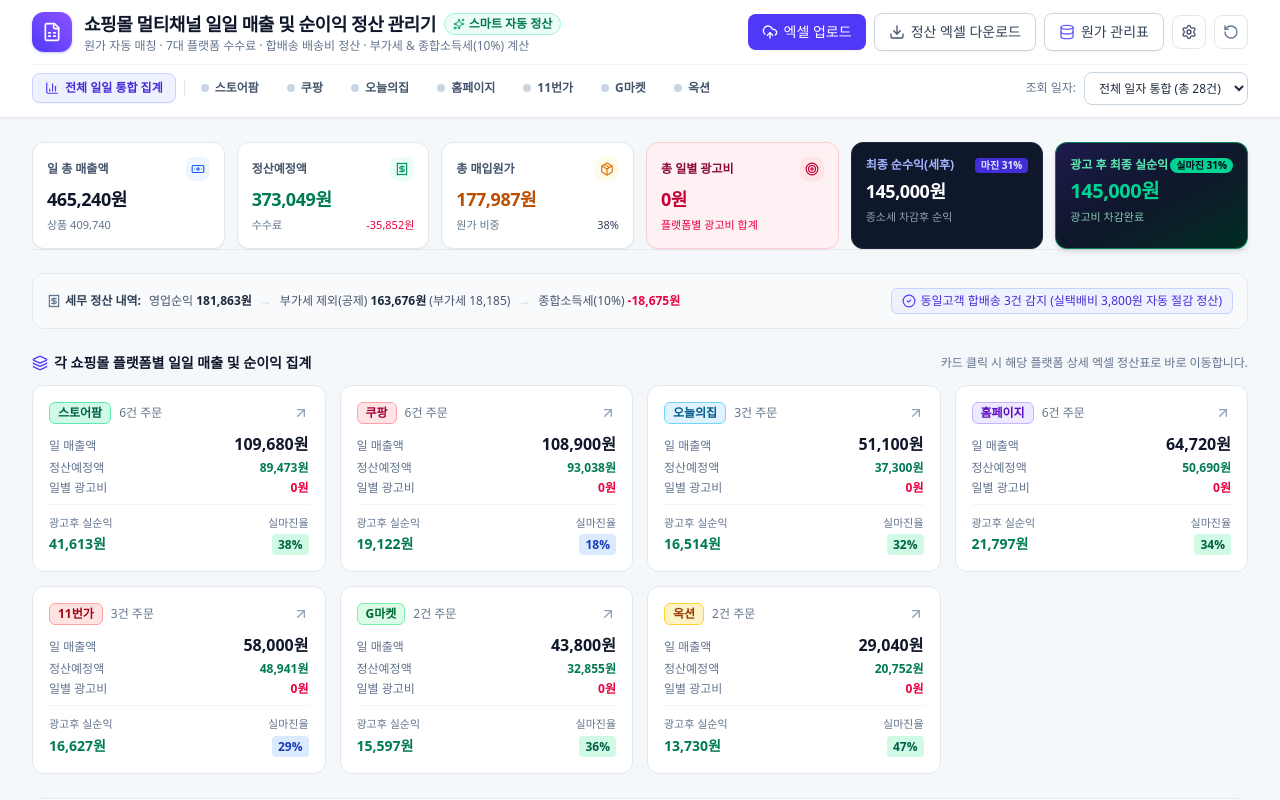
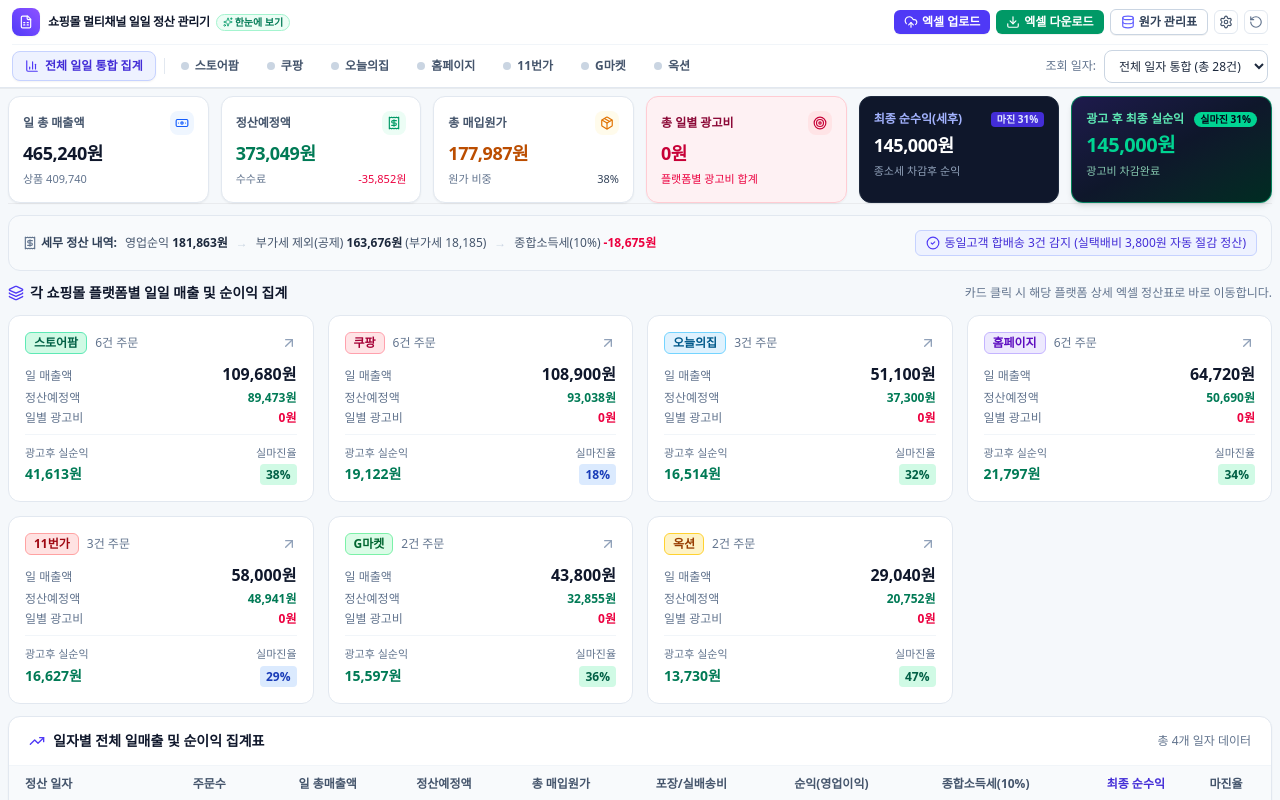
Before and after one commit to kisung6943-blip/daily-calculator, a React (Vite) app: page / in a window 1280 px wide. Shown: the top 800 px of the page. Built offline with nearby package versions, Linux system fonts and the light colour scheme.

Commit message:
compact_at_a_glance_layout

```diff
--- a/src/App.tsx
+++ b/src/App.tsx
@@ -271,7 +271,7 @@ export default function App() {
       />
 
       {/* Main View Area */}
-      <main className="flex-1 max-w-7xl w-full mx-auto px-4 sm:px-6 lg:px-8 py-6">
+      <main className="flex-1 max-w-[99%] xl:max-w-[1700px] w-full mx-auto px-2 py-2">
         {currentTab === 'dashboard' && (
           <DashboardView
             orders={orders}
--- a/src/components/DashboardView.tsx
+++ b/src/components/DashboardView.tsx
@@ -162,7 +162,7 @@ export const DashboardView: React.FC<DashboardViewProps> = ({
   });
 
   return (
-    <div className="space-y-6">
+    <div className="space-y-3">
       {/* Unmatched Cost Alert Banner if any */}
       {unmatchedOrders.length > 0 && (
         <div className="bg-amber-50 border border-amber-200 rounded-xl p-4 flex items-start justify-between shadow-xs">
--- a/src/components/Header.tsx
+++ b/src/components/Header.tsx
@@ -41,65 +41,62 @@ export const Header: React.FC<HeaderProps> = ({
   totalOrdersCount,
 }) => {
   return (
-    <header className="bg-white border-b border-slate-200 sticky top-0 z-30 shadow-xs">
+    <header className="bg-white border-b border-slate-200 sticky top-0 z-30 shadow-2xs">
       {/* Top Banner / Navigation */}
-      <div className="max-w-7xl mx-auto px-4 sm:px-6 lg:px-8">
-        <div className="flex items-center justify-between h-16">
+      <div className="max-w-[98%] xl:max-w-[1600px] mx-auto px-3">
+        <div className="flex items-center justify-between h-11">
           {/* Logo & Title */}
-          <div className="flex items-center space-x-3">
-            <div className="w-10 h-10 rounded-xl bg-gradient-to-tr from-indigo-600 to-violet-500 flex items-center justify-center text-white shadow-sm shadow-indigo-200">
-              <FileSpreadsheet className="w-5 h-5" />
+          <div className="flex items-center space-x-2">
+            <div className="w-7 h-7 rounded-lg bg-gradient-to-tr from-indigo-600 to-violet-500 flex items-center justify-center text-white shadow-xs">
+              <FileSpreadsheet className="w-3.5 h-3.5" />
             </div>
             <div>
-              <div className="flex items-center space-x-2">
-                <h1 className="font-bold text-lg text-slate-900 tracking-tight">
-                  쇼핑몰 멀티채널 일일 매출 및 순이익 정산 관리기
+              <div className="flex items-center space-x-1.5">
+                <h1 className="font-bold text-xs text-slate-900 tracking-tight">
+                  쇼핑몰 멀티채널 일일 정산 관리기
                 </h1>
-                <span className="inline-flex items-center px-2 py-0.5 rounded-full text-xs font-semibold bg-emerald-50 text-emerald-700 border border-emerald-200">
-                  <Sparkles className="w-3 h-3 mr-1 text-emerald-600" />
-                  스마트 자동 정산
+                <span className="inline-flex items-center px-1.5 py-0.2 rounded-full text-[10px] font-semibold bg-emerald-50 text-emerald-700 border border-emerald-200">
+                  <Sparkles className="w-2.5 h-2.5 mr-0.5 text-emerald-600" />
+                  한눈에 보기
                 </span>
               </div>
-              <p className="text-xs text-slate-500">
-                원가 자동 매칭 · 7대 플랫폼 수수료 · 합배송 배송비 정산 · 부가세 & 종합소득세(10%) 계산
-              </p>
             </div>
           </div>
 
           {/* Global Action Buttons */}
-          <div className="flex items-center space-x-2">
+          <div className="flex items-center space-x-1.5">
             <button
               id="btn-upload-excel"
               onClick={onOpenUpload}
-              className="inline-flex items-center px-3.5 py-2 rounded-lg text-sm font-medium bg-indigo-600 text-white hover:bg-indigo-700 shadow-xs transition-colors cursor-pointer"
+              className="inline-flex items-center px-2.5 py-1 rounded-md text-xs font-semibold bg-indigo-600 text-white hover:bg-indigo-700 shadow-2xs transition-colors cursor-pointer"
             >
-              <UploadCloud className="w-4 h-4 mr-1.5" />
+              <UploadCloud className="w-3.5 h-3.5 mr-1" />
               엑셀 업로드
             </button>
 
             <button
               id="btn-export-excel"
               onClick={onExportExcel}
-              className="inline-flex items-center px-3.5 py-2 rounded-lg text-sm font-medium bg-white text-slate-700 border border-slate-300 hover:bg-slate-50 shadow-xs transition-colors cursor-pointer"
+              className="inline-flex items-center px-2.5 py-1 rounded-md text-xs font-semibold bg-emerald-600 text-white hover:bg-emerald-700 shadow-2xs transition-colors cursor-pointer"
             >
-              <Download className="w-4 h-4 mr-1.5 text-slate-600" />
-              정산 엑셀 다운로드
+              <Download className="w-3.5 h-3.5 mr-1" />
+              엑셀 다운로드
             </button>
 
             <button
               id="btn-cost-master-top"
               onClick={() => onSelectTab('cost_master')}
-              className={`inline-flex items-center px-3.5 py-2 rounded-lg text-sm font-medium border shadow-xs transition-colors cursor-pointer relative ${
+              className={`inline-flex items-center px-2.5 py-1 rounded-md text-xs font-semibold border shadow-2xs transition-colors cursor-pointer relative ${
                 currentTab === 'cost_master'
                   ? 'bg-slate-900 text-white border-slate-900'
                   : 'bg-white text-slate-700 border-slate-300 hover:bg-slate-50'
               }`}
             >
-              <Database className="w-4 h-4 mr-1.5 text-indigo-500" />
+              <Database className="w-3.5 h-3.5 mr-1 text-indigo-500" />
               원가 관리표
               {unmatchedCostCount > 0 && (
-                <span className="ml-1.5 px-1.5 py-0.2 text-xs font-bold rounded-full bg-rose-500 text-white animate-pulse">
-                  {unmatchedCostCount}건 미등록
+                <span className="ml-1 px-1.5 py-0.2 text-[10px] font-bold rounded-full bg-rose-500 text-white animate-pulse">
+                  {unmatchedCostCount}
                 </span>
               )}
             </button>
@@ -108,24 +105,24 @@ export const Header: React.FC<HeaderProps> = ({
               id="btn-settings"
               onClick={onOpenSettings}
               title="정산 및 세금 설정"
-              className="p-2 rounded-lg text-slate-600 hover:text-slate-900 hover:bg-slate-100 border border-slate-200 transition-colors cursor-pointer"
+              className="p-1 rounded-md text-slate-600 hover:text-slate-900 hover:bg-slate-100 border border-slate-200 transition-colors cursor-pointer"
             >
-              <Settings className="w-4 h-4" />
+              <Settings className="w-3.5 h-3.5" />
             </button>
 
             <button
               id="btn-reset-sample"
               onClick={onResetSampleData}
-              title="샘플 데이터 복원 (사용자 사진 예시 08/12, 08/13)"
-              className="p-2 rounded-lg text-slate-500 hover:text-indigo-600 hover:bg-slate-100 border border-slate-200 transition-colors cursor-pointer"
+              title="샘플 데이터 복원"
+              className="p-1 rounded-md text-slate-500 hover:text-indigo-600 hover:bg-slate-100 border border-slate-200 transition-colors cursor-pointer"
             >
-              <RotateCcw className="w-4 h-4" />
+              <RotateCcw className="w-3.5 h-3.5" />
             </button>
           </div>
         </div>
 
         {/* Date Filter & Tab Bar */}
-        <div className="flex flex-wrap items-center justify-between gap-2 pt-1 pb-2.5 border-t border-slate-100">
+        <div className="flex items-center justify-between gap-2 py-0.5 border-t border-slate-100">
           {/* Main Navigation Tabs */}
           <div className="flex items-center space-x-1 overflow-x-auto scrollbar-none py-1">
             <button
--- a/src/components/PlatformTableView.tsx
+++ b/src/components/PlatformTableView.tsx
@@ -198,48 +198,45 @@ export const PlatformTableView: React.FC<PlatformTableViewProps> = ({
   };
 
   return (
-    <div className="space-y-4">
+    <div className="space-y-2">
       {/* Platform Header Card with Overview */}
-      <div className={`rounded-xl border p-4 shadow-xs ${platformConfig.bgColor} ${platformConfig.borderColor}`}>
-        <div className="flex flex-wrap items-center justify-between gap-3">
-          <div className="flex items-center space-x-3">
-            <span className={`px-3 py-1 text-sm font-extrabold rounded-lg border bg-white shadow-xs ${platformConfig.textColor} ${platformConfig.borderColor}`}>
+      <div className={`rounded-xl border p-2.5 shadow-2xs ${platformConfig.bgColor} ${platformConfig.borderColor}`}>
+        <div className="flex flex-wrap items-center justify-between gap-2">
+          <div className="flex items-center space-x-2">
+            <span className={`px-2.5 py-0.5 text-xs font-extrabold rounded-md border bg-white shadow-2xs ${platformConfig.textColor} ${platformConfig.borderColor}`}>
               {platformConfig.name}
             </span>
             <div>
-              <p className="text-xs text-slate-700 font-medium">
-                {platformConfig.description}
-              </p>
-              <p className="text-[11px] text-slate-500 mt-0.5">
-                포장비 {settings.defaultPackagingCost}원 · 실택배비 {settings.defaultActualShippingCost}원 · 종합소득세 {settings.defaultIncomeTaxRate}%
+              <p className="text-[11px] text-slate-700 font-medium">
+                {platformConfig.description} (포장 {settings.defaultPackagingCost}원 · 택배 {settings.defaultActualShippingCost}원 · 종소세 {settings.defaultIncomeTaxRate}%)
               </p>
             </div>
           </div>
 
-          <div className="flex items-center space-x-2">
+          <div className="flex items-center space-x-1.5">
             <button
               id={`btn-add-row-${platform}`}
               onClick={handleAddNewRow}
-              className="inline-flex items-center px-3 py-1.5 rounded-lg text-xs font-semibold bg-white text-slate-800 border border-slate-300 hover:bg-slate-50 shadow-xs transition-colors cursor-pointer"
+              className="inline-flex items-center px-2.5 py-1 rounded-md text-xs font-semibold bg-white text-slate-800 border border-slate-300 hover:bg-slate-50 shadow-2xs transition-colors cursor-pointer"
             >
               <Plus className="w-3.5 h-3.5 mr-1 text-indigo-600" />
-              새 주문행 추가
+              새 주문 추가
             </button>
             <button
               id={`btn-upload-${platform}`}
               onClick={onOpenUploadModal}
-              className="inline-flex items-center px-3 py-1.5 rounded-lg text-xs font-semibold bg-indigo-600 text-white hover:bg-indigo-700 shadow-xs transition-colors cursor-pointer"
+              className="inline-flex items-center px-2.5 py-1 rounded-md text-xs font-semibold bg-indigo-600 text-white hover:bg-indigo-700 shadow-2xs transition-colors cursor-pointer"
             >
               <UploadCloud className="w-3.5 h-3.5 mr-1" />
-              {platformConfig.shortName} 엑셀 업로드
+              {platformConfig.shortName} 업로드
             </button>
             <button
               id={`btn-export-${platform}`}
               onClick={() => exportOrdersToExcel(filteredOrders, platform, `${platformConfig.shortName}_정산표_${selectedDate}.xlsx`)}
-              className="inline-flex items-center px-3 py-1.5 rounded-lg text-xs font-semibold bg-emerald-600 text-white hover:bg-emerald-700 shadow-xs transition-colors cursor-pointer"
+              className="inline-flex items-center px-2.5 py-1 rounded-md text-xs font-semibold bg-emerald-600 text-white hover:bg-emerald-700 shadow-2xs transition-colors cursor-pointer"
             >
               <Download className="w-3.5 h-3.5 mr-1" />
-              엑셀 다운로드
+              다운로드
             </button>
           </div>
         </div>
@@ -352,7 +349,7 @@ export const PlatformTableView: React.FC<PlatformTableViewProps> = ({
 
       {/* Main Formatted Settlement Table (Exact Layout matching User's Screenshots) */}
       <div className="bg-white rounded-xl border border-slate-300 shadow-xs overflow-hidden">
-        <div className="overflow-x-auto max-h-[620px] scrollbar-thin">
+        <div className="overflow-x-auto max-h-[calc(100vh-270px)] min-h-[280px] scrollbar-thin">
           <table className="min-w-full text-xs text-left border-collapse">
             <thead className="bg-slate-100 text-slate-700 font-bold sticky top-0 z-10 border-b border-slate-300 shadow-xs">
               <tr className="divide-x divide-slate-300">
```
Also changed, not shown: 1 other file (tests, documents, lock files or other folders).
